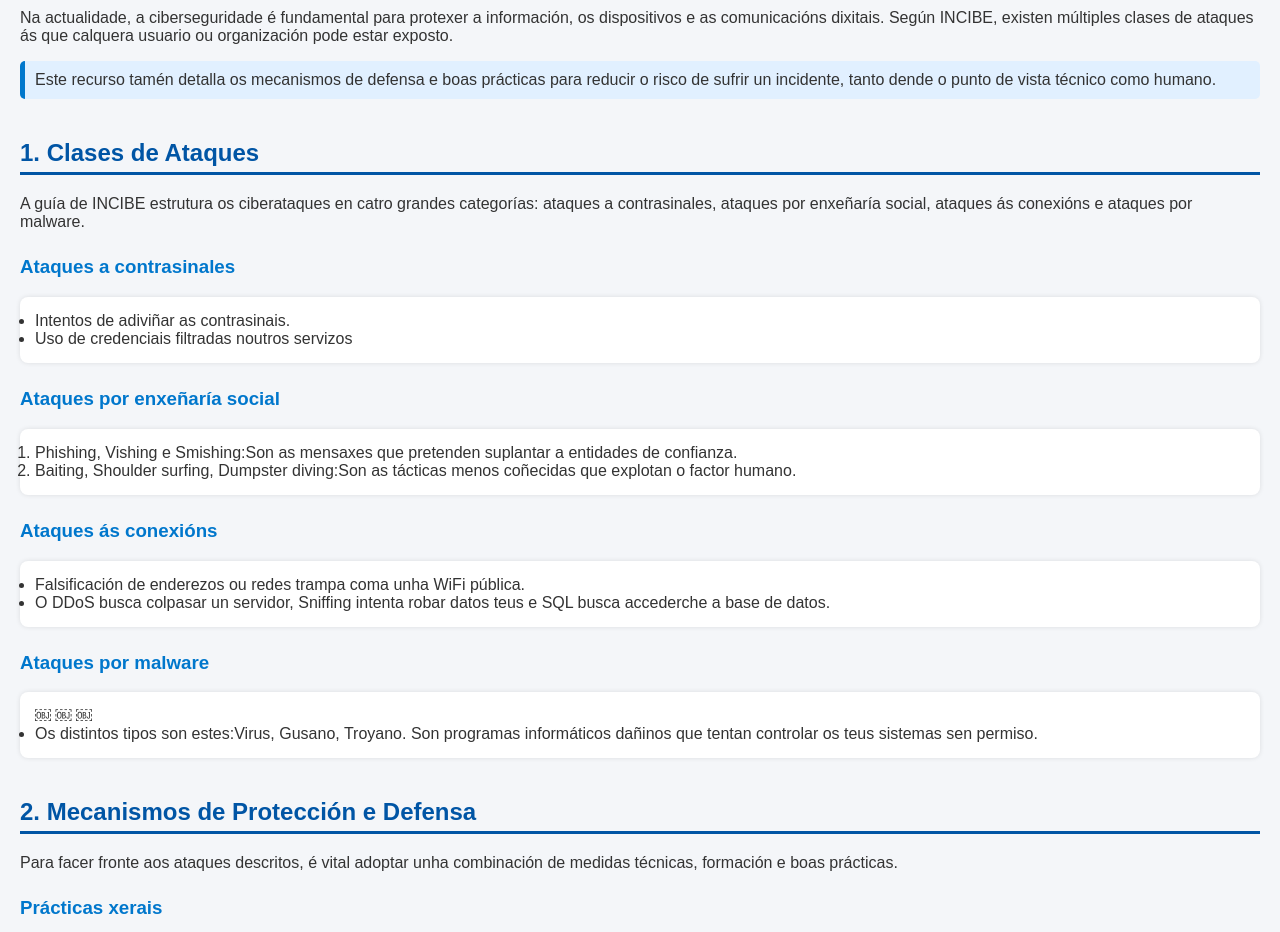
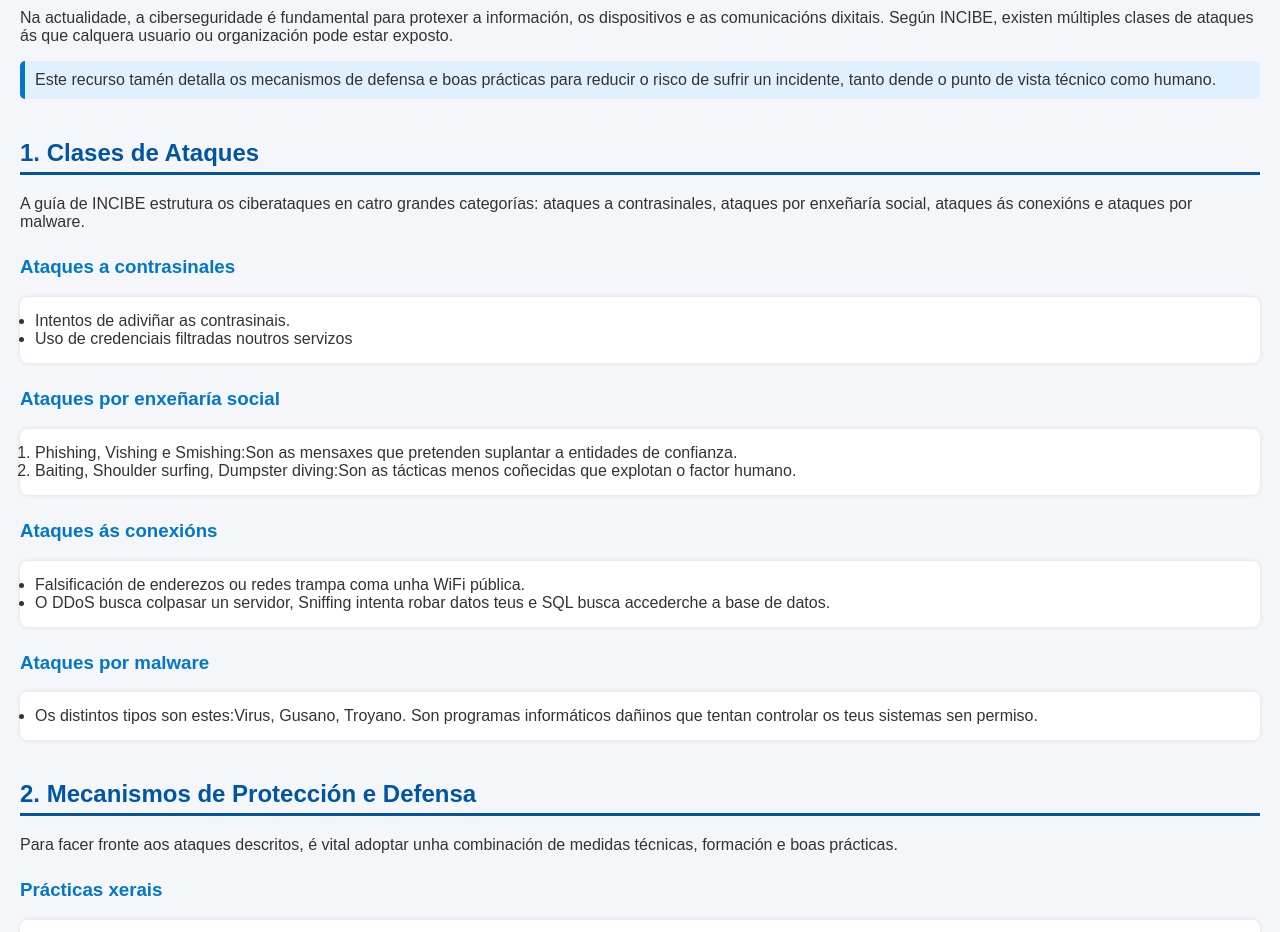
Before and after one commit to senengonzalezperez1-oss/Web--Ciberseguridade, a plain HTML site: page index.html in a window 1280 px wide. Shown: the part 99-1031 px from the top of the page. Drawn offline with Linux system fonts and the light colour scheme.

Commit message:
Fix formatting in malware attacks section

```diff
--- a/index.html
+++ b/index.html
@@ -39,7 +39,7 @@
     </ul>
 
     <h3>Ataques por malware</h3>
-    <ul>￼ ￼ ￼
+    <ul>
         <li>Os distintos tipos son estes:Virus, Gusano, Troyano. Son programas informáticos dañinos que tentan controlar os teus sistemas sen permiso.</li>
 
     </ul>
```
